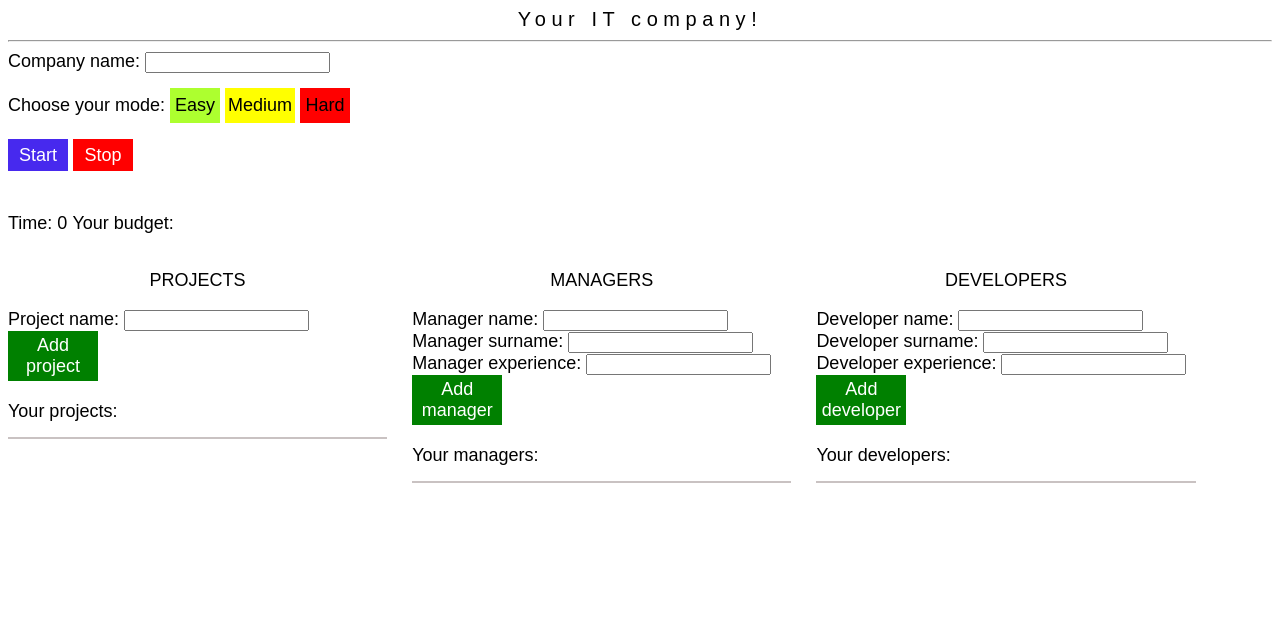
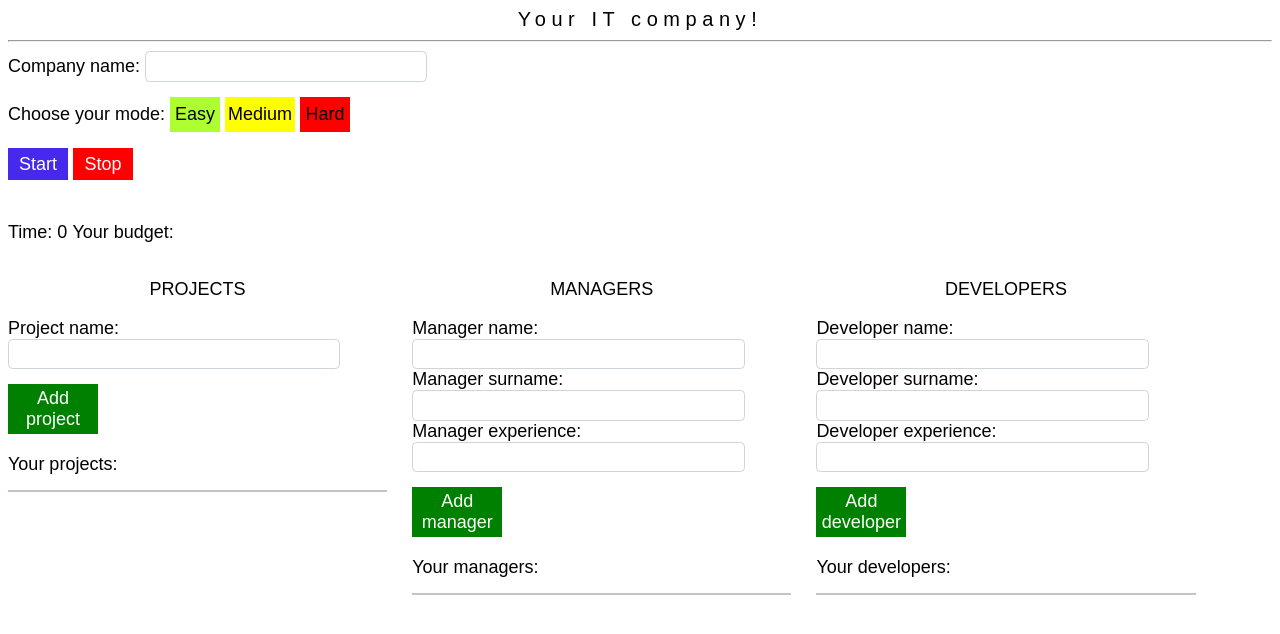
Before and after one commit to LeoStarzz/Andersen-JS, a website built with webpack: page lecture7/src/index.html in a window 1280 px wide. Built offline with Linux system fonts and the light colour scheme.

Commit message:
changed inputs

```diff
--- a/lecture6/main.js
+++ b/lecture6/main.js
@@ -69,7 +69,7 @@ var main = (function () {
 						if (projects[i].linesOfCodeLeft - totalLines < 0) {
 							projects[i].linesOfCodeLeft = 0;
 						} else {
-							projects[i].linesOfCodeLeft = projects[i].linesOfCodeLeft - totalLines;
+							projects[i].linesOfCodeLeft = Math.round(projects[i].linesOfCodeLeft - totalLines);
 						}
 						dom.userProjects.children[i].children[0].innerHTML = 'Lines left: ' + projects[i].linesOfCodeLeft;
 						totalLines = 0;
--- a/lecture6/styles.css
+++ b/lecture6/styles.css
@@ -88,11 +88,6 @@ html, body {
 
 .company-name-form {
 	margin-bottom: 15px;
-}
-
-.company-input {
-	height: 20px;
-	border: 1px solid #aa9f9fa4;
 }
 
 .game-container {
@@ -188,3 +183,29 @@ html, body {
 .user-developers {
 	border: 1px solid #c9c2c2;
 }
+
+.input {
+	width: 80%;
+	display: inline-block;
+	height: 15px;
+	padding: .375rem .75rem;
+	font-size: 1rem;
+	border: 1px solid #ced4da;
+	border-radius: .25rem;
+}
+
+.company-name-input {
+	width: 20%;
+}
+
+.project-name-input {
+	margin-bottom: 15px;
+}
+
+.manager-experience-input {
+	margin-bottom: 15px;
+}
+
+.developer-experience-input {
+	margin-bottom: 15px;
+}
--- a/lecture7/src/index.html
+++ b/lecture7/src/index.html
@@ -13,7 +13,7 @@
 	<div class="settings">
 		<div class="company-name-form">
 			<label class="company-name">Company name: </label>
-			<input class="company-name-input">
+			<input class="input company-name-input">
 		</div>
 
 		<div class="mode">
@@ -56,7 +56,7 @@
 			<p class="header">PROJECTS</p>
 			<div>
 				<label class="project-name-label">Project name: </label>
-				<input class="project-name-input">
+				<input class="input project-name-input">
 			</div>
 
 			<div class="add add-project">
@@ -73,14 +73,14 @@
 		<div class="manager-form">
 			<p class="header">MANAGERS</p>
 			<div><label class="manager-name-label">Manager name: </label>
-				<input class="manager-name-input">
+				<input class="input manager-name-input">
 			</div>
 			<div>
 				<label class="manager-surname-label">Manager surname: </label>
-				<input class="manager-surname-input">
+				<input class="input manager-surname-input">
 			</div>
 			<label class="manager-experience-label">Manager experience: </label>
-			<input type="number" class="manager-experience-input">
+			<input type="number" class="input manager-experience-input">
 			<div class="add add-manager">
 				Add manager
 			</div>
@@ -96,13 +96,13 @@
 			<p class="header">DEVELOPERS</p>
 			<div>
 				<label class="developer-name-label">Developer name: </label>
-				<input class="developer-name-input"></div>
+				<input class="input developer-name-input"></div>
 			<div>
 				<label class="developer-surname-label">Developer surname: </label>
-				<input class="developer-surname-input">
+				<input class="input developer-surname-input">
 			</div>
 			<label class="developer-experience-label">Developer experience: </label>
-			<input type="number" class="developer-experience-input">
+			<input type="number" class="input developer-experience-input">
 			<div class="add add-developer">
 				Add developer
 			</div>
--- a/lecture7/src/main.js
+++ b/lecture7/src/main.js
@@ -77,7 +77,7 @@ export const main = function () {
 						if (projects[i].remainsLinesOfCode - totalLines < 0) {
 							projects[i].remainsLinesOfCode = 0;
 						} else {
-							projects[i].remainsLinesOfCode = projects[i].remainsLinesOfCode - totalLines;
+							projects[i].remainsLinesOfCode = Math.round(projects[i].remainsLinesOfCode - totalLines);
 						}
 						DOM.userProjects.children[i].children[0].innerHTML = `Lines remain:
 																																 ${projects[i].remainsLinesOfCode}`;
--- a/lecture7/src/styles.css
+++ b/lecture7/src/styles.css
@@ -90,17 +90,12 @@ html, body {
 	margin-bottom: 15px;
 }
 
-.company-input {
-	height: 20px;
-	border: 1px solid #aa9f9fa4;
-}
-
 .game-container {
 	display: flex;
 }
 
 .project-form {
-  width: 30%;
+	width: 30%;
 	margin-right: 25px;
 }
 
@@ -110,7 +105,7 @@ html, body {
 }
 
 .developer-form {
-  width: 30%;
+	width: 30%;
 }
 
 .user-data {
@@ -187,3 +182,29 @@ html, body {
 .user-developers {
 	border: 1px solid #c9c2c2;
 }
+
+.input {
+	width: 80%;
+	display: inline-block;
+	height: 15px;
+	padding: .375rem .75rem;
+	font-size: 1rem;
+	border: 1px solid #ced4da;
+	border-radius: .25rem;
+}
+
+.company-name-input {
+	width: 20%;
+}
+
+.project-name-input {
+	margin-bottom: 15px;
+}
+
+.manager-experience-input {
+	margin-bottom: 15px;
+}
+
+.developer-experience-input {
+	margin-bottom: 15px;
+}
```
Also changed, not shown: lecture6/index.html (+8 -8 lines), lecture7/dist/bundle.js.
